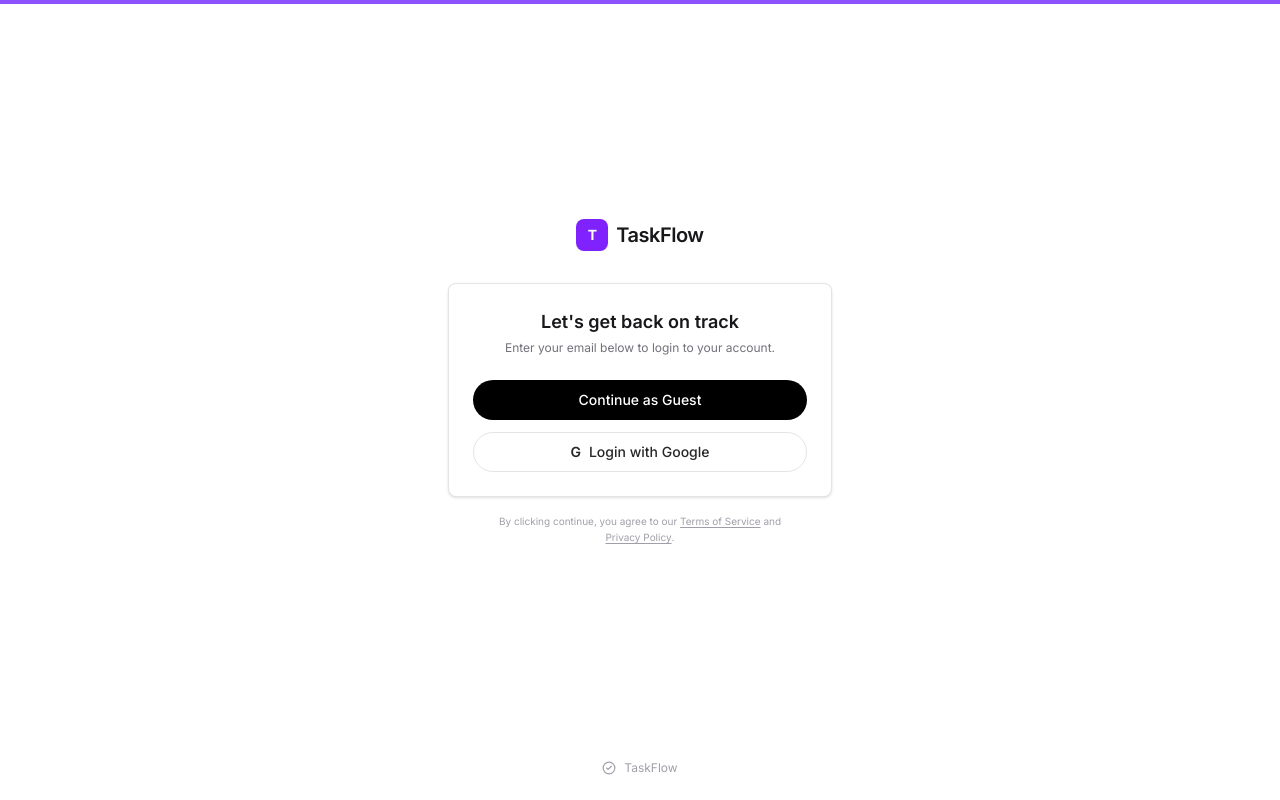
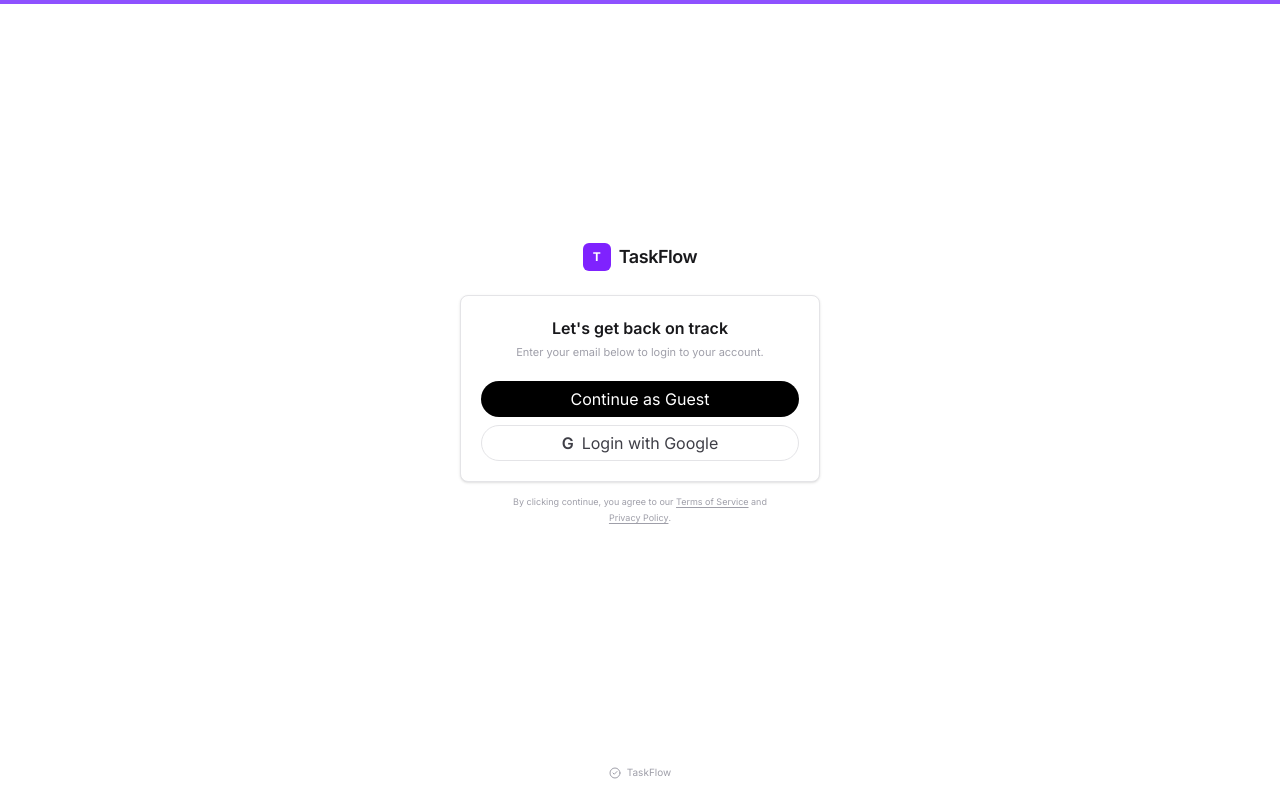
Before and after one commit to Chaitanya8464/task_management, a Next.js app in the folder frontend/: page / in a window 1280 px wide. Built offline with nearby package versions, Linux system fonts and the light colour scheme.

Commit message:
feat: implement TaskFlow login UI

```diff
--- a/frontend/src/app/globals.css
+++ b/frontend/src/app/globals.css
@@ -19,5 +19,11 @@ body {
 body {
   background: var(--background);
   color: var(--foreground);
-  font-family: Arial, Helvetica, sans-serif;
 }
+
+button,
+input,
+textarea,
+select {
+  font: inherit;
+}
--- a/frontend/src/app/layout.tsx
+++ b/frontend/src/app/layout.tsx
@@ -8,7 +8,7 @@ const inter = Inter({
 
 export const metadata: Metadata = {
   title: "TaskFlow",
-  description: "A modern task management application",
+  description: "Task management application",
 };
 
 export default function RootLayout({
--- a/frontend/src/app/page.tsx
+++ b/frontend/src/app/page.tsx
@@ -13,66 +13,72 @@ export default function Home() {
 
   return (
     <main className="min-h-screen bg-white text-zinc-900">
-      <div className="flex min-h-screen flex-col">
-        {/* Top accent line */}
-        <div className="h-1 w-full bg-violet-500" />
+      {/* Top accent */}
+      <div className="h-1 w-full bg-violet-500" />
 
+      <div className="flex min-h-[calc(100vh-4px)] flex-col">
         {/* Main content */}
-        <div className="flex flex-1 items-center justify-center px-4 py-12">
-          <div className="flex w-full max-w-sm flex-col items-center">
+        <div className="flex flex-1 items-center justify-center px-4">
+          <div className="w-full max-w-[360px]">
             {/* Logo */}
-            <div className="mb-8 flex items-center gap-2">
-              <div className="flex h-8 w-8 items-center justify-center rounded-lg bg-violet-600 text-sm font-bold text-white">
-                T
+            <div className="mb-6 flex justify-center">
+              <div className="flex items-center gap-2">
+                <div className="flex h-7 w-7 items-center justify-center rounded-md bg-violet-600 text-xs font-bold text-white">
+                  T
+                </div>
+
+                <span className="text-lg font-semibold tracking-tight">
+                  TaskFlow
+                </span>
               </div>
-
-              <span className="text-xl font-semibold tracking-tight">
-                TaskFlow
-              </span>
             </div>
 
             {/* Login card */}
-            <div className="w-full rounded-lg border border-zinc-200 bg-white p-6 shadow-sm">
+            <div className="rounded-lg border border-zinc-200 bg-white p-5 shadow-sm">
               <div className="text-center">
-                <h1 className="text-lg font-semibold text-zinc-900">
+                <h1 className="text-[16px] font-semibold">
                   Let's get back on track
                 </h1>
 
-                <p className="mt-1 text-xs text-zinc-500">
+                <p className="mt-1 text-[11px] text-zinc-400">
                   Enter your email below to login to your account.
                 </p>
               </div>
 
-              <div className="mt-6 space-y-3">
-                {/* Guest login */}
+              <div className="mt-5 space-y-2">
                 <button
                   type="button"
                   onClick={handleGuestLogin}
-                  className="flex h-10 w-full items-center justify-center rounded-full bg-black px-4 text-sm font-medium text-white transition hover:bg-zinc-800"
+                  className="h-9 w-full rounded-full bg-black px-4 text-xs font-medium text-white transition hover:bg-zinc-800 active:scale-[0.99]"
                 >
                   Continue as Guest
                 </button>
 
-                {/* Google login */}
                 <button
                   type="button"
                   onClick={handleGoogleLogin}
-                  className="flex h-10 w-full items-center justify-center gap-2 rounded-full border border-zinc-200 bg-white px-4 text-sm font-medium text-zinc-800 transition hover:bg-zinc-50"
+                  className="flex h-9 w-full items-center justify-center gap-2 rounded-full border border-zinc-200 bg-white px-4 text-xs font-medium text-zinc-700 transition hover:bg-zinc-50 active:scale-[0.99]"
                 >
-                  <span className="text-sm font-semibold">G</span>
-                  Login with Google
+                  <span className="font-semibold">G</span>
+                  <span>Login with Google</span>
                 </button>
               </div>
             </div>
 
             {/* Terms */}
-            <p className="mt-4 max-w-xs text-center text-[10px] leading-4 text-zinc-400">
+            <p className="mx-auto mt-3 max-w-[300px] text-center text-[9px] leading-4 text-zinc-400">
               By clicking continue, you agree to our{" "}
-              <button className="underline underline-offset-2 hover:text-zinc-600">
+              <button
+                type="button"
+                className="underline underline-offset-2 hover:text-zinc-600"
+              >
                 Terms of Service
               </button>{" "}
               and{" "}
-              <button className="underline underline-offset-2 hover:text-zinc-600">
+              <button
+                type="button"
+                className="underline underline-offset-2 hover:text-zinc-600"
+              >
                 Privacy Policy
               </button>
               .
@@ -80,13 +86,13 @@ export default function Home() {
           </div>
         </div>
 
-        {/* Small footer */}
-        <div className="flex justify-center pb-6">
-          <div className="flex items-center gap-2 text-xs text-zinc-400">
-            <CheckCircle2 className="h-3.5 w-3.5" />
+        {/* Footer */}
+        <footer className="flex justify-center pb-5">
+          <div className="flex items-center gap-1.5 text-[10px] text-zinc-400">
+            <CheckCircle2 className="h-3 w-3" />
             <span>TaskFlow</span>
           </div>
-        </div>
+        </footer>
       </div>
     </main>
   );
```
